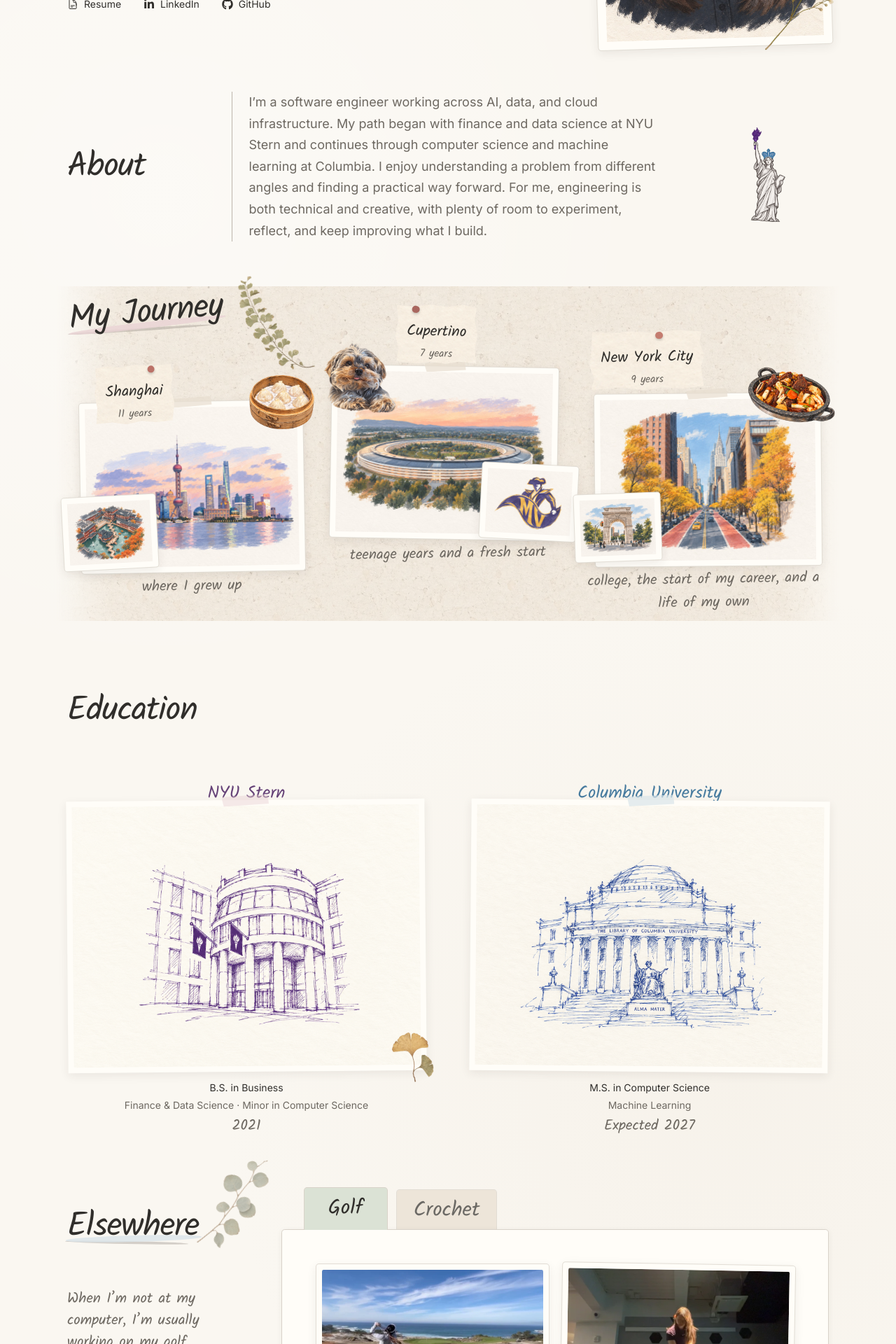
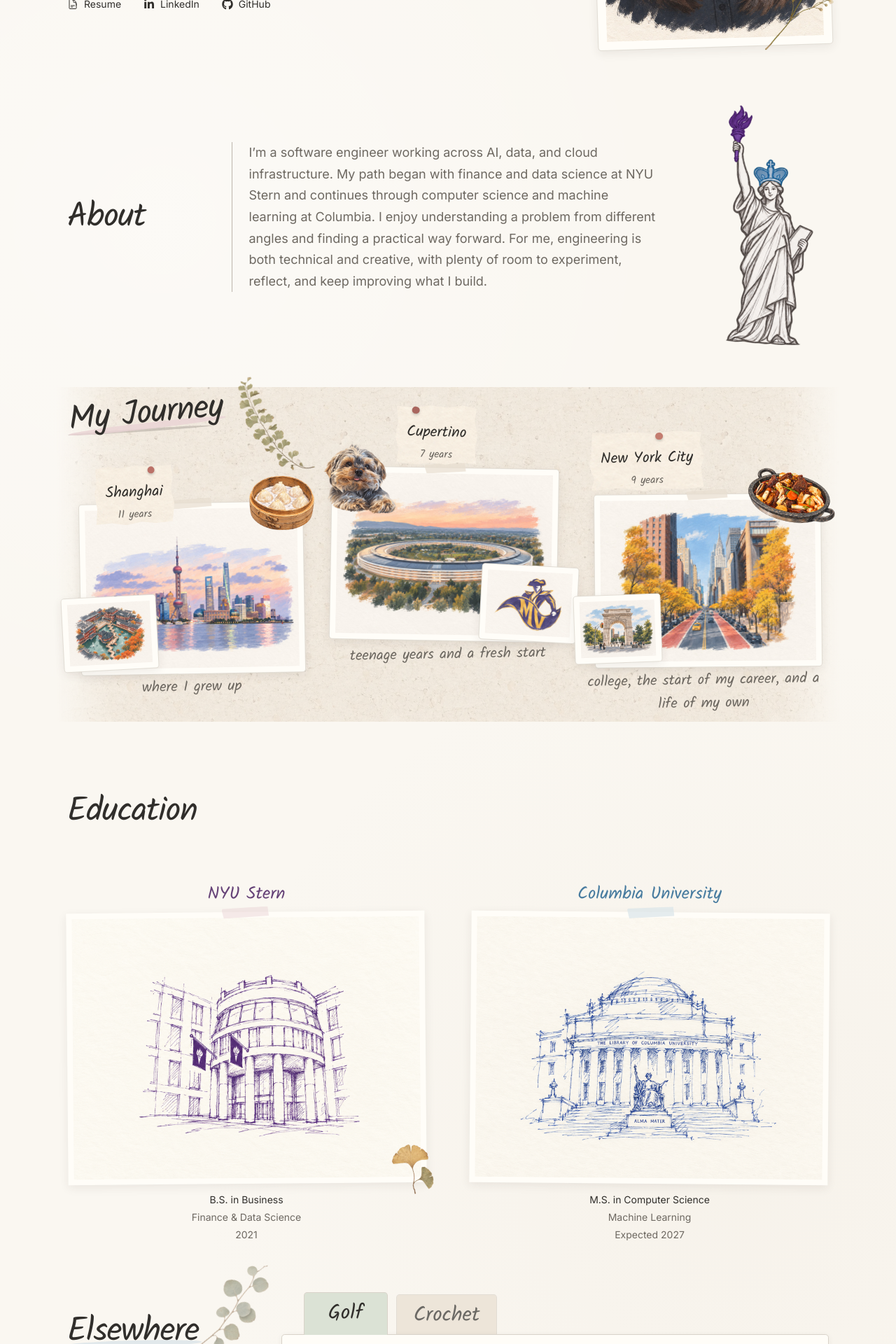
Before and after one commit to emmatyy19/emmatyy19.github.io, a React (Vite) app: page / in a window 1280 px wide. Shown: the part 460-2380 px from the top of the page at 70% size. Built offline with nearby package versions, Linux system fonts and the light colour scheme.

Commit message:
Simplify education details

```diff
--- a/src/content/education.ts
+++ b/src/content/education.ts
@@ -6,7 +6,7 @@
     id: 'nyu',
     institution: 'NYU Stern',
     degree: 'B.S. in Business',
-    focus: 'Finance & Data Science · Minor in Computer Science',
+    focus: 'Finance & Data Science',
     detail: '2021',
     image: {
       src: nyuSketchUrl,
--- a/src/sections/About/About.module.css
+++ b/src/sections/About/About.module.css
@@ -6,7 +6,8 @@
 }
 
 .liberty {
-  width: clamp(7.5rem, 11vw, 9.5rem);
+  width: clamp(18rem, 28vw, 24rem);
+  max-width: none;
   justify-self: center;
   pointer-events: none;
   transform: translateY(0.65rem) rotate(3deg);
@@ -35,7 +36,7 @@
   }
 
   .liberty {
-    width: 7rem;
+    width: 15rem;
     margin-block-start: calc(-1 * var(--space-5));
     justify-self: end;
     transform: rotate(4deg);
--- a/src/sections/Education/Education.module.css
+++ b/src/sections/Education/Education.module.css
@@ -20,7 +20,7 @@
   display: grid;
   min-width: 0;
   gap: var(--space-3);
-  grid-template-rows: 2.25rem auto auto;
+  grid-template-rows: 3.25rem auto auto;
   text-align: center;
 }
 
@@ -117,8 +117,8 @@
 }
 
 .detail {
-  font-family: var(--font-display);
-  font-size: var(--text-annotation);
+  font-family: inherit;
+  font-size: inherit;
 }
 
 @media (max-width: 52rem) {
```
